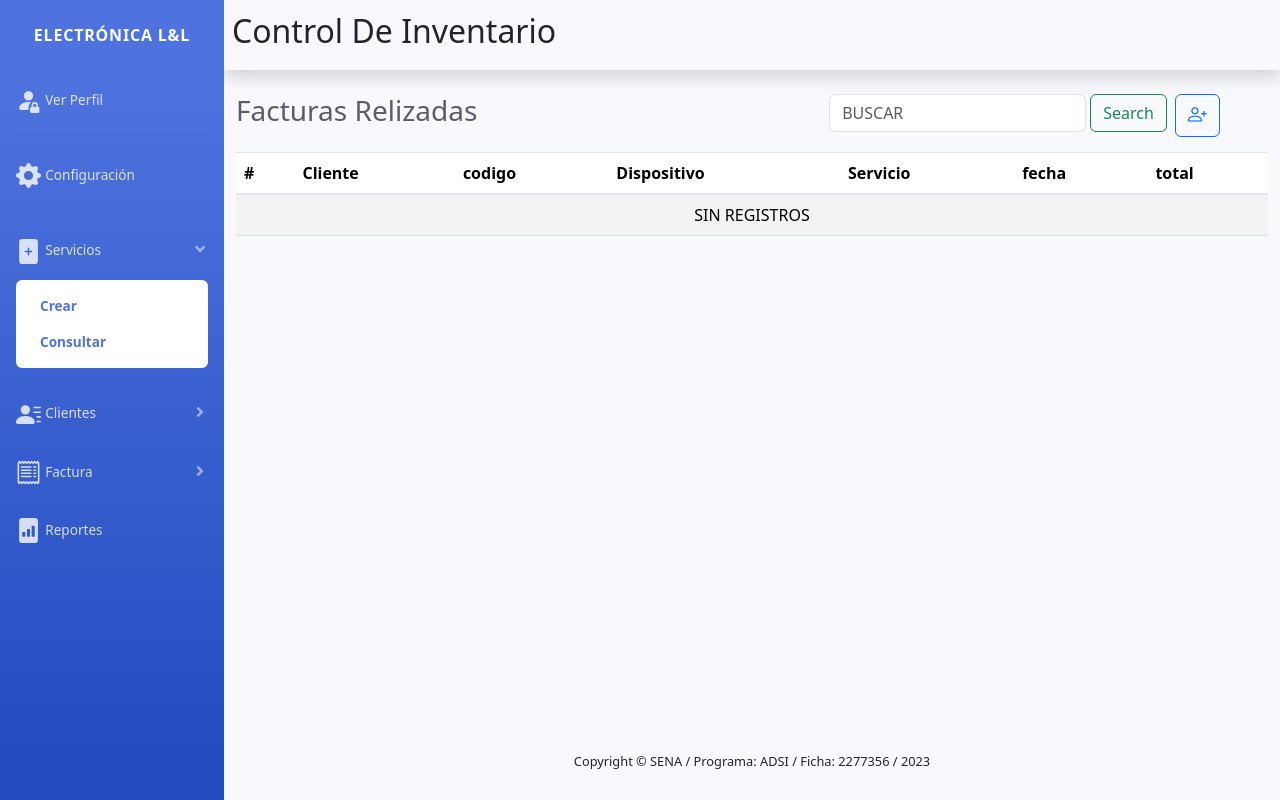
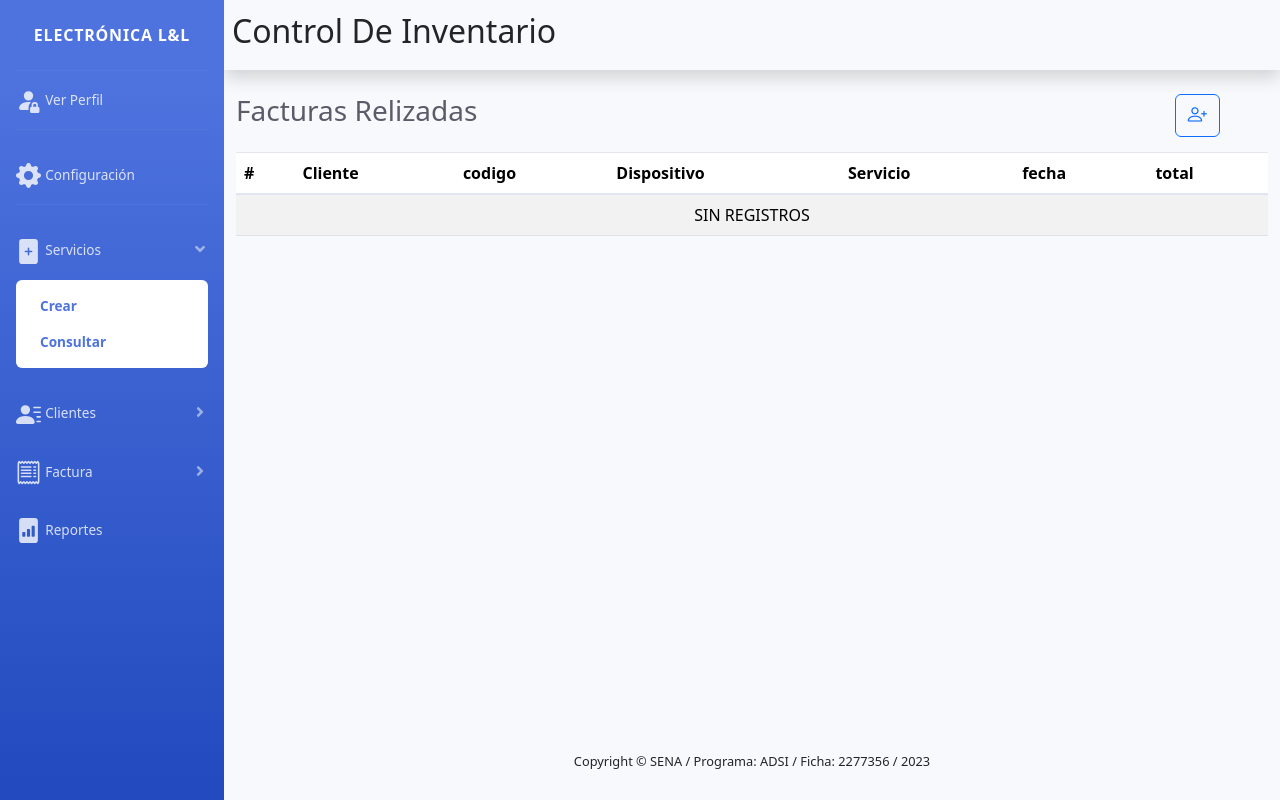
Before and after one commit to cristian200244/proyecto_inventario, a PHP site: page /proyecto_inventario/views/facturas/index.php in a window 1280 px wide. Run offline with PHP 8.4, Linux system fonts and the light colour scheme; data comes from the database, SQL or seed files in the repository; data that the repository does not hold is empty; some libraries are stand-ins or nearby versions.

Commit message:
correccion facturas index

```diff
--- a/views/facturas/index.php
+++ b/views/facturas/index.php
@@ -14,10 +14,6 @@ $registro = $datos->getAll();
     <button type="button" class="btn  border-primary float-right mr-5  ">
         <a href="<?= BASE_URL ?>./views/facturas/create.php"> <i class="bi bi-person-plus" style="font-size: 1.2rem; "></i></a></button>
     <h1 class="h3 mb-4 text-gray-800 ">Facturas Relizadas
-        <form class="d-flex float-end" role="search">
-            <input class="form-control me-1" type="search" placeholder="buscar " aria-label="Search">
-            <button class="btn btn-outline-success me-2" type="submit">Search</button>
-        </form>
     </h1>
 
     <table class="table table-striped">
```
